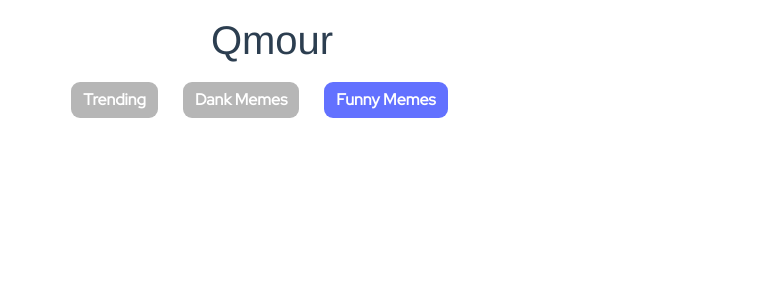
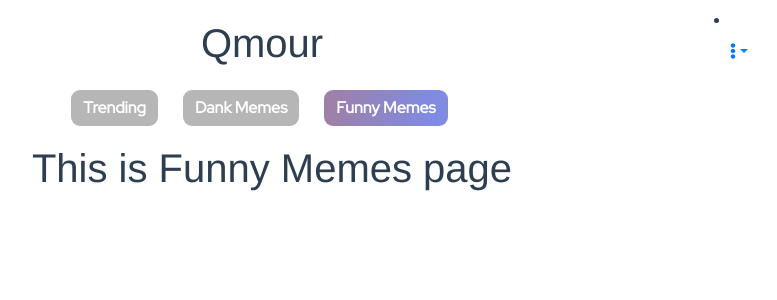
Before and after one commit to ArcticDevs/Qmour, a Vue app: page /#/funny-memes in a window 1280 px wide. Shown: the top 300 px of the page, without its empty margins (368-1145 px from the left). Built offline with nearby package versions, Linux system fonts and the light colour scheme.

Commit message:
added header-dropdown

```diff
--- a/package.json
+++ b/package.json
@@ -8,6 +8,9 @@
     "lint": "vue-cli-service lint"
   },
   "dependencies": {
+    "@fortawesome/fontawesome-svg-core": "^1.2.30",
+    "@fortawesome/free-solid-svg-icons": "^5.14.0",
+    "@fortawesome/vue-fontawesome": "^0.1.10",
     "bootstrap-vue": "^2.16.0",
     "core-js": "^3.6.5",
     "vue": "^2.6.11",
--- a/src/App.vue
+++ b/src/App.vue
@@ -1,19 +1,33 @@
 <template>
-  <div id="app">
-    <div>
+  <div id="app" class="container">
+    <div class="heading">
       <h1 class="mt-3">Qmour</h1>
     </div>
+    <div class="header-settings">
+    <b-nav-item-dropdown id="dropdown-right" right text="Right align" variant="primary" class="m-2">
+      <template slot="button-content">
+        <font-awesome-icon icon="ellipsis-v" />
+      </template>
+      <b-dropdown-item>Upload</b-dropdown-item>
+    </b-nav-item-dropdown>
+    </div>
     <div id="nav">
-      <router-link to="/"><button class="btn btn-primary mb-2 navlink">Trending</button></router-link>
-      <router-link to="/dank-memes"><button class="btn btn-primary mb-2 navlink">Dank Memes</button></router-link>
-      <router-link to="/funny-memes"><button class="btn btn-primary mb-2 navlink">Funny Memes</button></router-link>
+      <router-link to="/">
+        <button class="btn btn-primary mb-2 navlink">Trending</button>
+      </router-link>
+      <router-link to="/dank-memes">
+        <button class="btn btn-primary mb-2 navlink">Dank Memes</button>
+      </router-link>
+      <router-link to="/funny-memes">
+        <button class="btn btn-primary mb-2 navlink">Funny Memes</button>
+      </router-link>
     </div>
-    <router-view/>
+    <router-view />
   </div>
 </template>
 
 <style>
-@import url('https://fonts.googleapis.com/css2?family=Red+Hat+Display&display=swap');
+@import url("https://fonts.googleapis.com/css2?family=Red+Hat+Display&display=swap");
 #app {
   font-family: Avenir, Helvetica, Arial, sans-serif;
   -webkit-font-smoothing: antialiased;
@@ -31,46 +45,84 @@
   color: #fff;
 }
 
-#nav button{
-  background-color:#B6B6B6;
-  border:0px;
+#nav button {
+  background-color: #b6b6b6;
+  border: 0px;
   border-radius: 9px;
-  font-family: 'Red Hat Display';
+  font-family: "Red Hat Display";
   font-style: normal;
   font-weight: bold;
 }
 
 #nav a.router-link-exact-active button {
-  background-color: #6271FF;
+  border:0px;
+  background-color: #6271ff;
+   background: linear-gradient(267deg, #aaac29, #7f8be4, #ee6407);
+    background-size: 600% 600%;
+
+    -webkit-animation: btnAnimantion 3s ease infinite;
+    -moz-animation: btnAnimantion 3s ease infinite;
+    -o-animation: btnAnimantion 3s ease infinite;
+    animation: btnAnimantion 3s ease infinite;
+}
+@-webkit-keyframes btnAnimantion {
+    0%{background-position:0% 51%}
+    50%{background-position:100% 50%}
+    100%{background-position:0% 51%}
+}
+@-moz-keyframes btnAnimantion {
+    0%{background-position:0% 51%}
+    50%{background-position:100% 50%}
+    100%{background-position:0% 51%}
+}
+@-o-keyframes btnAnimantion {
+    0%{background-position:0% 51%}
+    50%{background-position:100% 50%}
+    100%{background-position:0% 51%}
+}
+@keyframes btnAnimantion {
+    0%{background-position:0% 51%}
+    50%{background-position:100% 50%}
+    100%{background-position:0% 51%}
+}
+</style>
+<style scoped>
+.heading {
+  width: 80%;
+  position: relative;
+  display: inline-block;
 }
 
-</style>
-<style scoped>
-.navlink{
-margin-right:9px;
+.header-settings {
+  display: inline-block;
+  max-width: 20px;
+  cursor:pointer;
 }
 
-@media(min-width:471px){
-
-#nav button{
-margin-right:25px;
-}
+.navlink {
+  margin-right: 9px;
 }
 
-@media (max-width:421px){
-#nav{
-  padding:10px 10px;
-}
-.navlink{
-  font-size:12px;
-}
+@media (min-width: 492px) {
+  #nav button {
+    margin-right: 25px;
+  }
 }
 
-@media(max-width:310px){
-#nav button{
-  margin:auto;
-  display:block;
-}
+@media (max-width: 445px) {
+  #nav {
+    padding: 10px 0px;
+  }
+  .navlink {
+    font-size: 12px;
+    padding: 5px 10px;
+  }
 }
 
+@media (max-width: 310px) {
+  #nav button {
+    margin: auto;
+    display: block;
+  }
+}
 </style>
--- a/src/main.js
+++ b/src/main.js
@@ -7,6 +7,12 @@ import { BootstrapVue, IconsPlugin } from 'bootstrap-vue'
 import 'bootstrap/dist/css/bootstrap.css'
 import 'bootstrap-vue/dist/bootstrap-vue.css'
 
+import { library } from '@fortawesome/fontawesome-svg-core'
+import { faEllipsisV } from '@fortawesome/free-solid-svg-icons'
+import { FontAwesomeIcon } from '@fortawesome/vue-fontawesome'
+
+library.add(faEllipsisV)
+Vue.component('font-awesome-icon', FontAwesomeIcon)
 // Install BootstrapVue
 Vue.use(BootstrapVue)
 // Optionally install the BootstrapVue icon components plugin
--- a/src/router/index.js
+++ b/src/router/index.js
@@ -1,22 +1,26 @@
 import Vue from 'vue'
 import VueRouter from 'vue-router'
-import Home from '../views/Home.vue'
+import Trending from '../views/Trending.vue'
+import Dank from '../views/Dank.vue'
+import Funny from '../views/Funny.vue'
 
 Vue.use(VueRouter)
 
 const routes = [
   {
     path: '/',
-    name: 'Home',
-    component: Home
+    name: 'Trending',
+    component: Trending
   },
   {
-    path: '/about',
-    name: 'About',
-    // route level code-splitting
-    // this generates a separate chunk (about.[hash].js) for this route
-    // which is lazy-loaded when the route is visited.
-    component: () => import(/* webpackChunkName: "about" */ '../views/About.vue')
+    path: '/dank-memes',
+    name: 'Dank',
+    component: Dank
+  },
+  {
+    path: '/funny-memes',
+    name: 'Funny',
+    component: Funny
   }
 ]
 
--- /dev/null
+++ b/src/views/Dank.vue
@@ -0,0 +1,5 @@
+<template>
+  <div class="about">
+    <h1>This is Dank Memes page</h1>
+  </div>
+</template>
--- a/src/views/About.vue
+++ b/src/views/Funny.vue
@@ -1,5 +1,5 @@
 <template>
   <div class="about">
-    <h1>This is an about page</h1>
+    <h1>This is Funny Memes page</h1>
   </div>
 </template>
--- a/src/views/Home.vue
+++ b/src/views/Trending.vue
@@ -8,7 +8,7 @@
 // @ is an alias to /src
 
 export default {
-  name: 'Home',
+  name: 'Trending',
   components: {
 
   }
```
Also changed, not shown: 1 other file (tests, documents, lock files or other folders).
